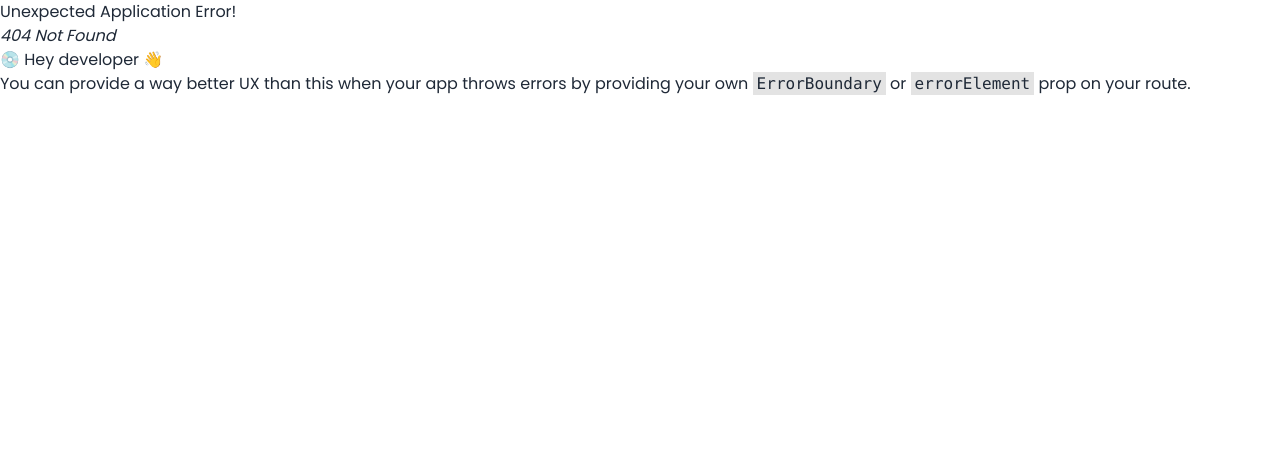
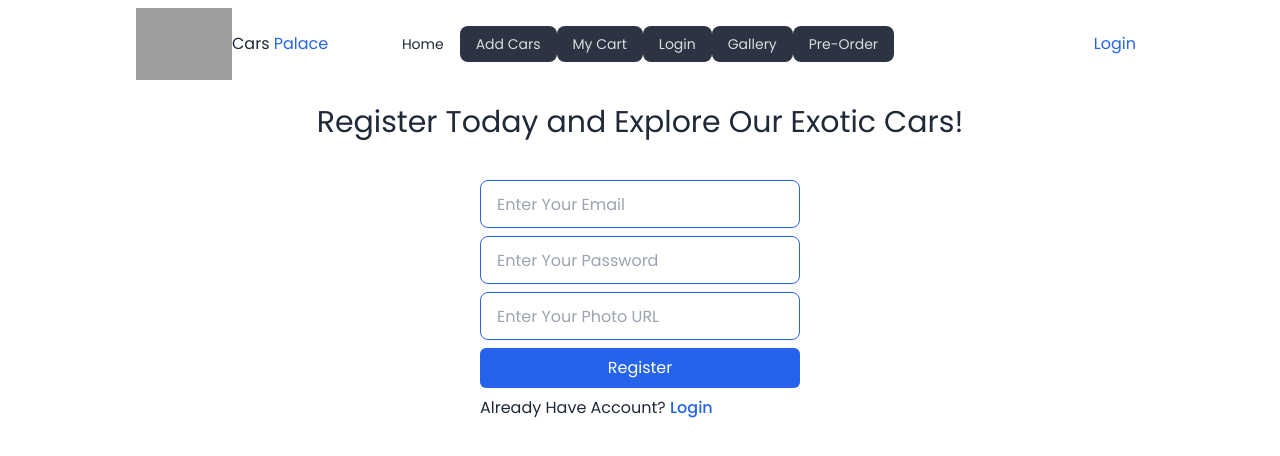
Before and after one commit to rezoanahmed/cars-palace-client, a React (Vite) app: page /register in a window 1280 px wide. Before the commit this address had no page. Shown: the top 456 px of the page. Built offline with nearby package versions, Linux system fonts and the light colour scheme; grey boxes are pictures that could not be loaded.

Commit message:
created register page

```diff
--- /dev/null
+++ b/src/pages/Register/Register.jsx
@@ -0,0 +1,20 @@
+import { NavLink } from "react-router-dom";
+
+const Register = () => {
+    return (
+        <div className="p-4">
+            <h1 className="text-center text-3xl">Register Today and Explore Our Exotic Cars!</h1>
+            <div className="flex justify-center">
+                <form className="flex gap-2 flex-col justify-center mt-10">
+                    <input type="text" placeholder="Enter Your Email" className="input input-bordered input-info border-blue-600 w-full max-w-xs" />
+                    <input type="text" placeholder="Enter Your Password" className="input input-bordered input-info border-blue-600 w-full max-w-xs" />
+                    <input type="text" placeholder="Enter Your Photo URL" className="input input-bordered input-info border-blue-600 w-full max-w-xs" />
+                    <input type="submit" value="Register" className="bg-blue-600 text-white px-2 py-2 rounded-md" />
+                    <p>Already Have Account? <NavLink to='/login' className={`text-blue-600 font-medium`}>Login</NavLink></p>
+                </form>
+            </div>
+        </div>
+    );
+};
+
+export default Register;
--- a/src/routes/Routes.jsx
+++ b/src/routes/Routes.jsx
@@ -2,6 +2,7 @@ import { createBrowserRouter } from "react-router-dom";
 import Homepage from "../pages/Homepage/Homepage";
 import Home from "../components/Home/Home";
 import Login from "../pages/Login/Login";
+import Register from "../pages/Register/Register";
 
 export const router = createBrowserRouter([
     {
@@ -15,6 +16,10 @@ export const router = createBrowserRouter([
             {
                 path: '/login',
                 element: <Login></Login>
+            },
+            {
+                path: '/register',
+                element: <Register></Register>
             }
         ]
     }
```
